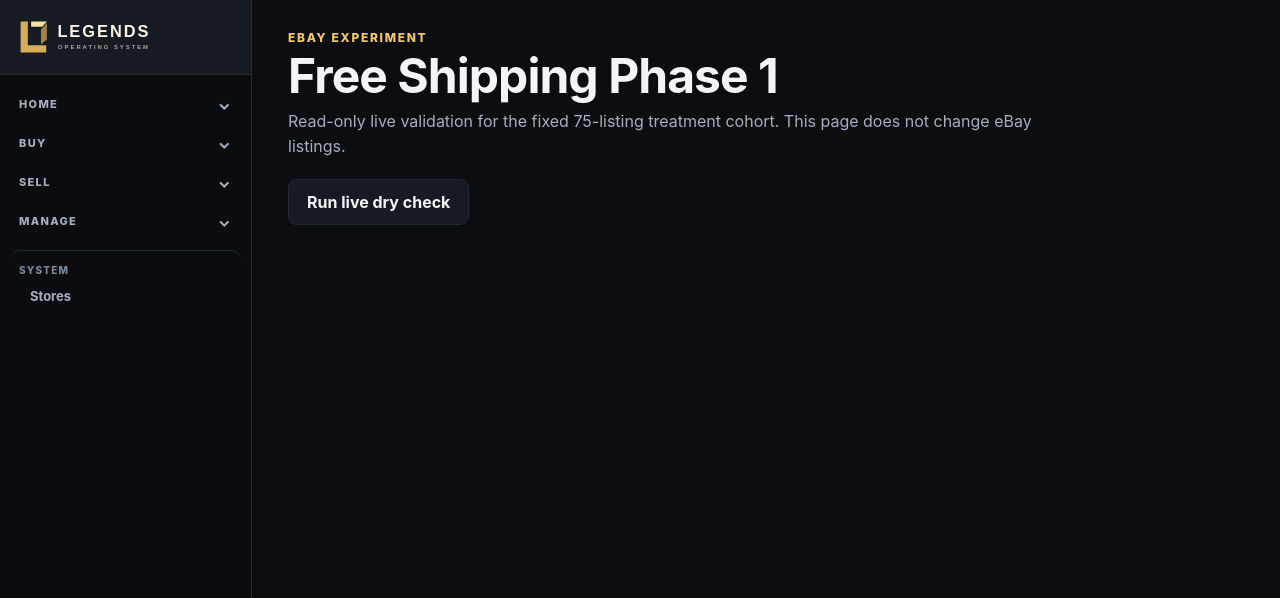
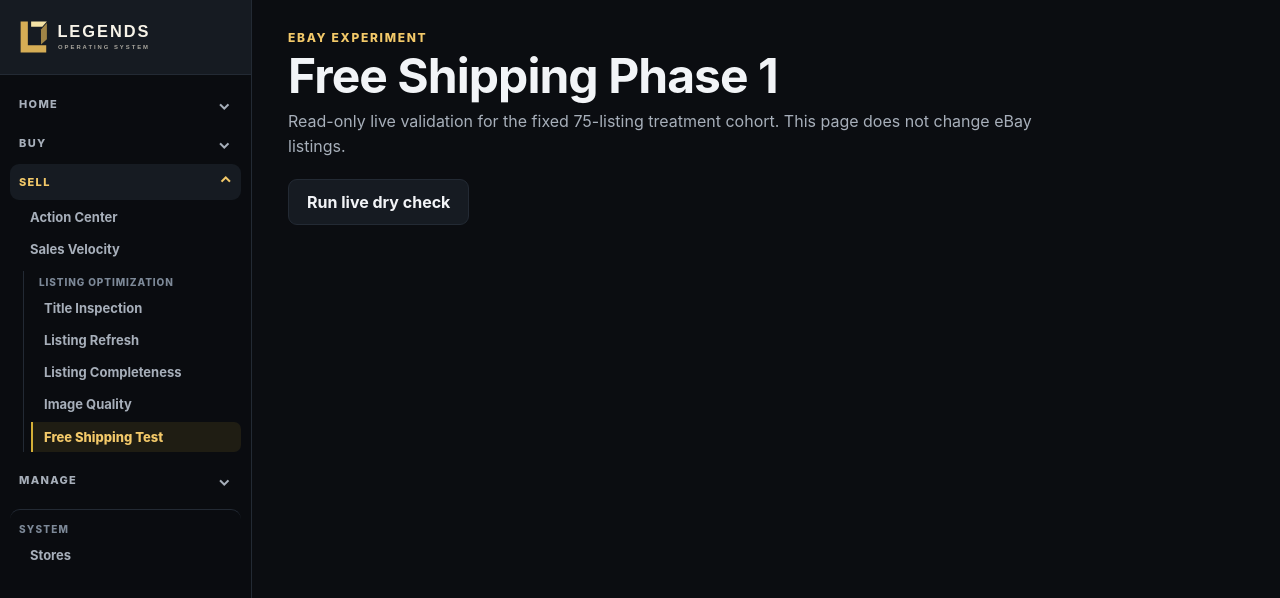
Before and after one commit to joshadlesperger-collab/legends-os, a Next.js app: page /free-shipping-phase1 in a window 1280 px wide. Shown: the top 598 px of the page. Built offline with nearby package versions, Linux system fonts and the light colour scheme.

Commit message:
Add free-shipping test to navigation

```diff
--- a/components/AppNav.tsx
+++ b/components/AppNav.tsx
@@ -29,6 +29,7 @@
       { href: "/seller-opportunities/listing-refresh", label: "Listing Refresh" },
       { href: "/seller-opportunities/listing-completeness", label: "Listing Completeness" },
       { href: "/seller-opportunities/image-quality", label: "Image Quality" },
+      { href: "/free-shipping-phase1", label: "Free Shipping Test" },
     ] },
   ] },
   { label: "Manage", items: [
```
